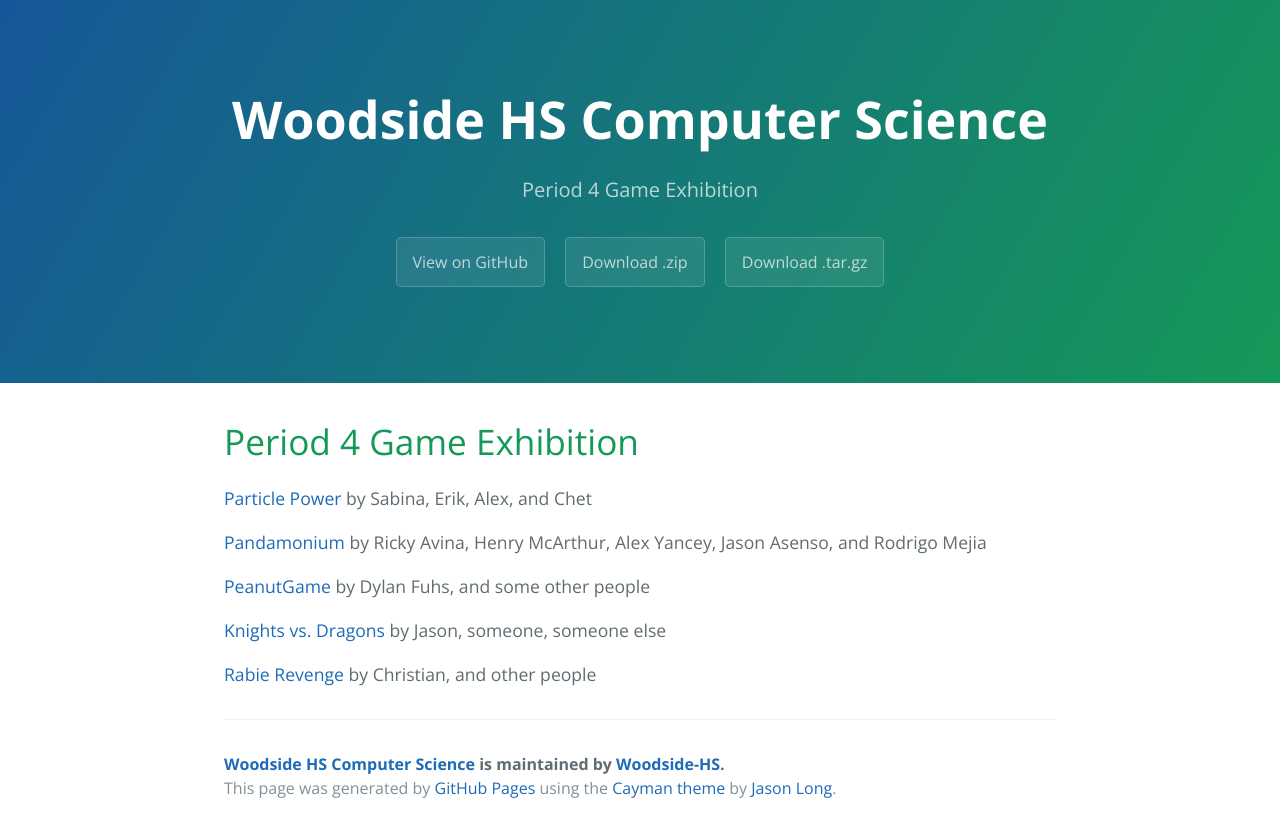
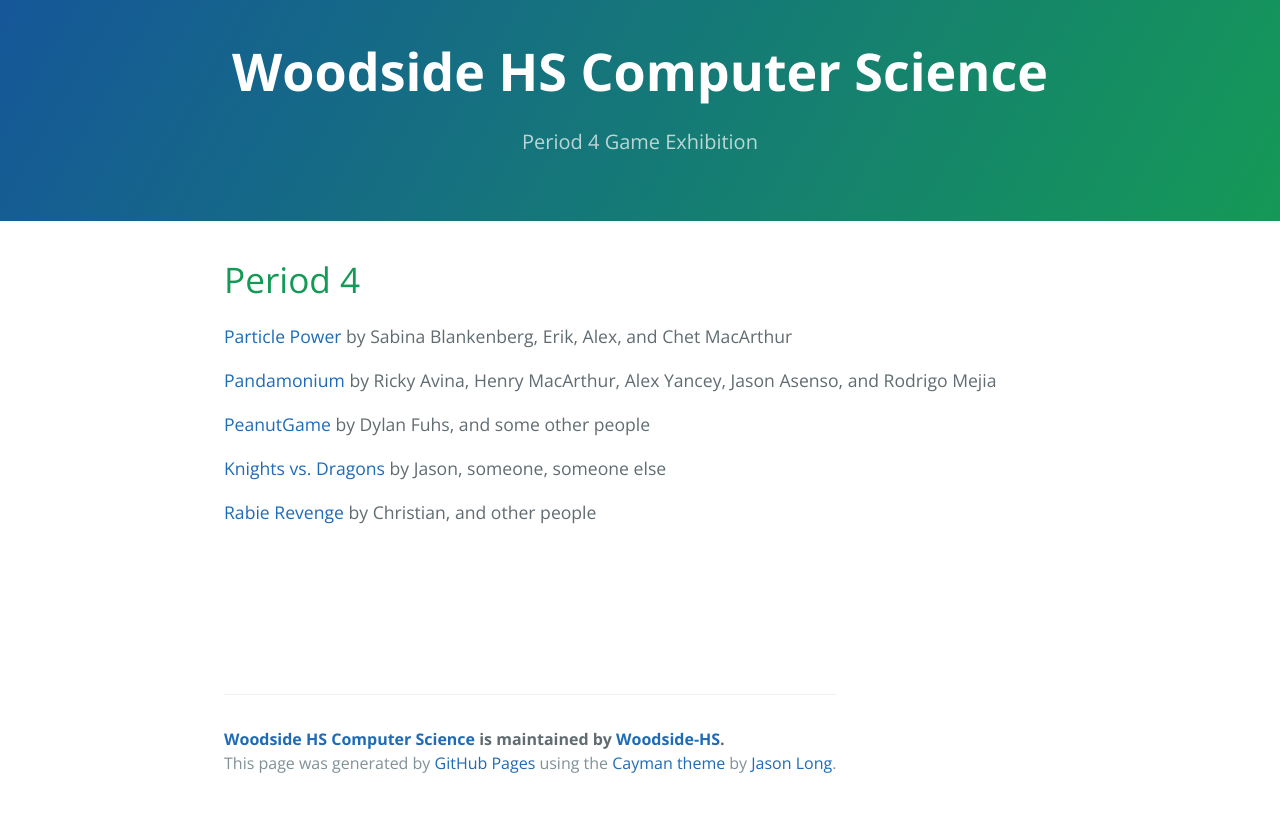
Before and after one commit to Woodside-HS/E-P4-Final, a plain HTML site: page index.html in a window 1280 px wide. After the commit the page ends 800 px from the top, so only its background shows below. Drawn offline with nearby package versions, Linux system fonts and the light colour scheme.

Commit message:
fixed some stuff

```diff
--- a/index.html
+++ b/index.html
@@ -10,21 +10,18 @@
     <link rel="stylesheet" type="text/css" href="stylesheets/github-light.css" media="screen">
   </head>
   <body>
-    <section class="page-header">
+    <section class="page-header" style="padding: 2rem 6rem;">
       <h1 class="project-name">Woodside HS Computer Science</h1>
       <h2 class="project-tagline">Period 4 Game Exhibition</h2>
-      <a href="https://github.com/Woodside-HS/E-P4-Final" class="btn">View on GitHub</a>
-      <a href="https://github.com/Woodside-HS/E-P4-Final/zipball/master" class="btn">Download .zip</a>
-      <a href="https://github.com/Woodside-HS/E-P4-Final/tarball/master" class="btn">Download .tar.gz</a>
     </section>
 
     <section class="main-content">
       <h1>
-<a id="period-4-game-exhibition" class="anchor" href="#period-4-game-exhibition" aria-hidden="true"><span class="octicon octicon-link"></span></a>Period 4 Game Exhibition</h1>
+<a id="period-4-game-exhibition" class="anchor" href="#period-4-game-exhibition" aria-hidden="true"><span class="octicon octicon-link"></span></a>Period 4</h1>
 
-<p><a href="https://github.com/sabinablankenb/Particle-Power">Particle Power</a> by Sabina, Erik, Alex, and Chet</p>
+<p><a href="https://github.com/sabinablankenb/Particle-Power">Particle Power</a> by Sabina Blankenberg, Erik, Alex, and Chet MacArthur</p>
 
-<p><a href="https://github.com/RickyAvina/Pandamonium">Pandamonium</a> by Ricky Avina, Henry McArthur, Alex Yancey, Jason Asenso, and Rodrigo Mejia</p>
+<p><a href="https://github.com/RickyAvina/Pandamonium">Pandamonium</a> by Ricky Avina, Henry MacArthur, Alex Yancey, Jason Asenso, and Rodrigo Mejia</p>
 
 <p><a href="https://github.com/Haxtin/PeanutGame">PeanutGame</a> by Dylan Fuhs, and some other people</p>
 
@@ -32,7 +29,7 @@
 
 <p><a href="https://github.com/christian2e/Rabierevenge">Rabie Revenge</a> by Christian, and other people</p>
 
-      <footer class="site-footer">
+      <footer class="site-footer" style="position: absolute; bottom: 25px;">
         <span class="site-footer-owner"><a href="https://github.com/Woodside-HS/E-P4-Final">Woodside HS Computer Science</a> is maintained by <a href="https://github.com/Woodside-HS">Woodside-HS</a>.</span>
 
         <span class="site-footer-credits">This page was generated by <a href="https://pages.github.com">GitHub Pages</a> using the <a href="https://github.com/jasonlong/cayman-theme">Cayman theme</a> by <a href="https://twitter.com/jasonlong">Jason Long</a>.</span>
```
